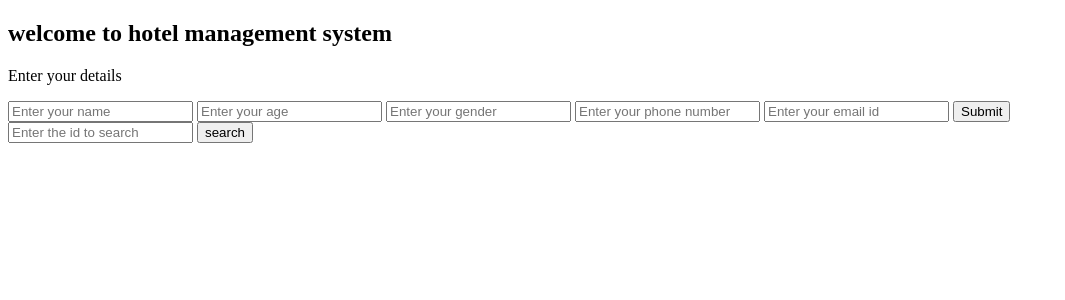
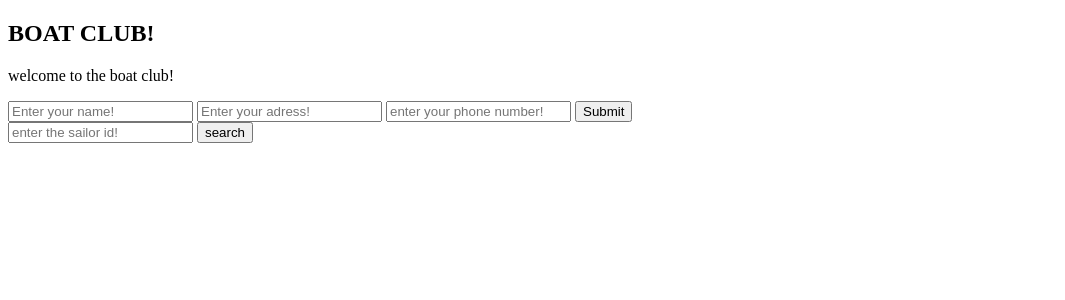
Before and after one commit to 5hubzzz/heroku, a PHP site: page / in a window 1280 px wide. Shown: the top 300 px of the page, without its empty margins (0-1065 px from the left). Run offline with PHP 8.4, Linux system fonts and the light colour scheme.

Commit message:
Update index.php

```diff
--- a/index.php
+++ b/index.php
@@ -4,23 +4,21 @@
     <meta charset="UTF-8">
     <meta http-equiv="X-UA-Compatible" content="IE=edge">
     <meta name="viewport" content="width=device-width, initial-scale=1.0">
-    <title>DBMS Practical exam </title>
+    <title>Boat Club</title>
 </head>
 <body>
- <h2>welcome to hotel management system</h2>
- <p>Enter your details</p>
+    <h2>BOAT CLUB!</h2>
+    <p>welcome to the boat club!</p>
 
- <form action="index.php" method="post">
-     <input type="text" name="name" id="name" placeholder="Enter your name">
-     <input type="text" name="age" id="age" placeholder="Enter your age">
-     <input type="text" name="gender" id="gender" placeholder="Enter your gender">
-     <input type="phone" name="phone" id="phone" placeholder="Enter your phone number">
-     <input type="email" name="email" id="email" placeholder="Enter your email id">
-     <button class="btn" >Submit</button>
- </form>
- <form action = "search.php" method = "post">
- <input type="text" name="id" id="id" placeholder="Enter the id to search">
- <button class= "btn" > search </button>
-</form>
+    <form action="conn.php" method="post">
+        <input type="text" name="name" id="name" placeholder="Enter your name!">
+        <input type="text" name="address" id="address" placeholder="Enter your adress!">
+        <input type="phone" name="phone" id="phone" placeholder="enter your phone number!">
+        <button type="submit">Submit</button>
+    </form>
+    <form action="search.php" method="post">
+        <input type="text" name="id" id="id" placeholder="enter the sailor id!">
+        <button type = "search">search</button>
+    </form>
 </body>
 </html>
```
